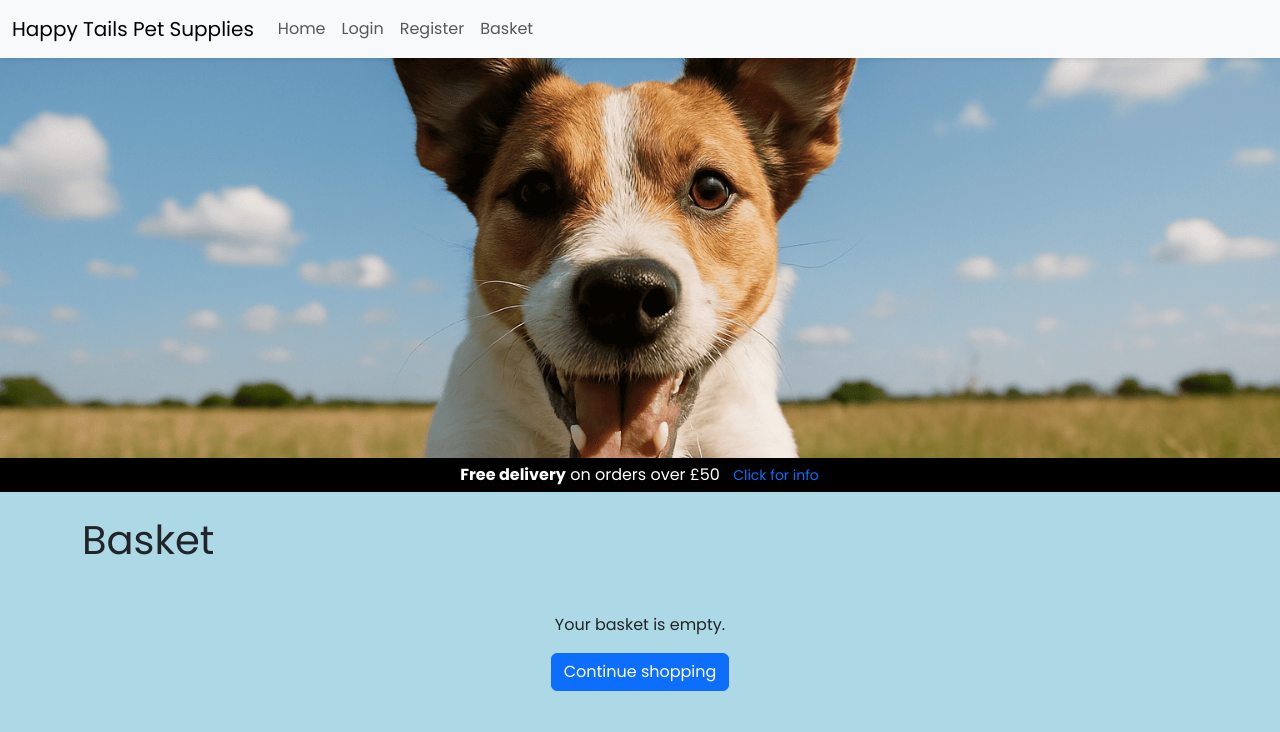
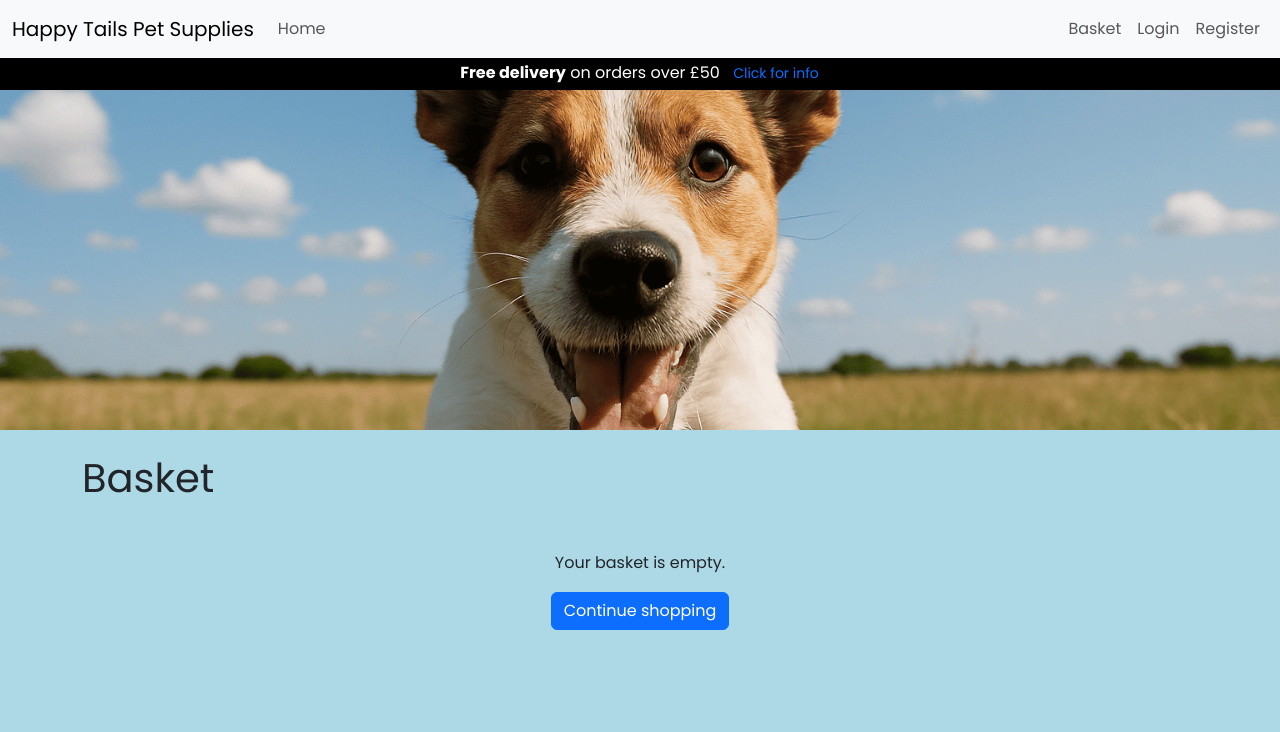
Before and after one commit to TheRealMcCall/happy_tails, a Django app: page /basket/ in a window 1280 px wide. Shown: the top 732 px of the page. Run offline with Django 3.2, Linux system fonts and the light colour scheme.

Commit message:
Style: Navbar items split into left/right groups and delivery banner moved

```diff
--- a/static/css/style.css
+++ b/static/css/style.css
@@ -4,7 +4,26 @@ body {
     line-height: 1.6;
 }
 
+.navbar.fixed-top {
+    z-index: 1200;
+}
+
+.delivery-bar {
+    position: fixed;
+    top: 56px;
+    left: 0;
+    right: 0;
+    z-index: 1150;
+    background: #000;
+    color: #fff;
+}
+
+.delivery-bar button {
+    text-decoration: none;
+}
+
 .hero {
+    margin-top: 30px;
     height: clamp(320px, 36vw, 400px);
     overflow: hidden;
 }
@@ -36,8 +55,17 @@ footer {
     margin-right: 20px;
 }
 
+.message-container {
+    position: fixed;
+    right: 0;
+    padding: 1rem;
+    top: calc(var(--nav-offset) + .5rem);
+    z-index: 1080;
+    width: min(420px, 90vw);
+}
+
 @media (max-width: 576px) {
-    #messages {
+    .message-container {
         top: auto !important;
         bottom: .75rem;
         left: 50%;
@@ -45,14 +73,3 @@ footer {
         width: 92vw !important;
     }
 }
-
-.delivery-note {
-    background-color: black;
-    color: white;
-    text-decoration: none !important;
-
-}
-
-.delivery-note button {
-    text-decoration: none;
-}
--- a/templates/base.html
+++ b/templates/base.html
@@ -26,38 +26,6 @@
 <body class="d-flex flex-column min-vh-100">
     {% include "includes/header.html" %}
 
-    <div class="text-center py-1 delivery-note">
-        <strong>Free delivery</strong> on orders over £50
-        <button class="btn btn-link btn-sm p-0 ms-2" data-bs-toggle="modal" data-bs-target="#deliveryInfo">Click for
-            info</button>
-    </div>
-
-    <aside id="messages" class="position-fixed end-0 p-3"
-        style="top: calc(var(--nav-offset, 56px) + .5rem); z-index:1080; width:min(420px, 90vw);" aria-live="polite">
-        {% if messages %}
-        {% for message in messages %}
-        <div class="alert {% if message.tags %}alert-{{ message.tags }}{% else %}alert-info{% endif %} shadow mb-2"
-            role="status">
-            {{ message }}
-        </div>
-        {% endfor %}
-        {% endif %}
-    </aside>
-
-    <div class="modal fade" id="deliveryInfo" tabindex="-1" aria-hidden="true">
-        <div class="modal-dialog modal-dialog-centered">
-            <div class="modal-content">
-                <div class="modal-header">
-                    <h2 class="modal-title">Delivery costs</h2><button type="button" class="btn-close"
-                        data-bs-dismiss="modal"></button>
-                </div>
-                <div class="modal-body">
-                    Orders over £50 qualify for free standard delivery. Under £50, delivery is £3.99.
-                </div>
-            </div>
-        </div>
-    </div>
-
     <main class="flex-fill">
         {% block content %}{% endblock %}
     </main>
--- a/templates/includes/header.html
+++ b/templates/includes/header.html
@@ -1,6 +1,6 @@
 {% load static %}
 <header>
-    <nav class="navbar sticky-top navbar-expand-lg bg-body-tertiary shadow-sm" aria-label="main menu">
+    <nav class="navbar fixed-top navbar-expand-lg bg-body-tertiary shadow-sm" aria-label="main menu">
         <div class="container-fluid">
             <a class="navbar-brand" href="{% url 'store:home' %}">Happy Tails Pet Supplies</a>
             <button class="navbar-toggler" type="button" data-bs-toggle="collapse"
@@ -10,16 +10,34 @@
             </button>
 
             <div class="collapse navbar-collapse" id="navbarSupportedContent">
+                <div class="collapse navbar-collapse" id="navbarSupportedContent">
+
                     <ul class="navbar-nav me-auto mb-2 mb-lg-0">
-
                         <li class="nav-item">
                             <a class="nav-link" href="{% url 'store:home' %}" aria-label="Go home">Home</a>
                         </li>
 
+                        {% if request.user.is_staff %}
+                        <li class="nav-item">
+                            <a class="nav-link" href="{% url 'store:manage_dashboard' %}"
+                                aria-label="Go to product management page">Product Management</a>
+                        </li>
+                        <li class="nav-item">
+                            <a class="nav-link" href="/admin/" aria-label="Go to admin page">Admin</a>
+                        </li>
+                        {% endif %}
+                    </ul>
+
+                    <ul class="navbar-nav ms-auto mb-2 mb-lg-0">
+                        <li class="nav-item">
+                            <a class="nav-link" href="{% url 'basket:view_basket' %}"
+                                aria-label="View basket page">Basket</a>
+                        </li>
+
                         {% if user.is_authenticated %}
                         <li class="nav-item">
-                        <a class="nav-link" href="{% url 'profiles:profile' %}" aria-label="Go to my account page">My
-                            Account</a>
+                            <a class="nav-link" href="{% url 'profiles:profile' %}"
+                                aria-label="Go to my account page">My Account</a>
                         </li>
                         <li class="nav-item">
                             <a class="nav-link" href="{% url 'account_logout' %}"
@@ -35,28 +53,35 @@
                                 aria-label="Register an account">Register</a>
                         </li>
                         {% endif %}
-
-                    {% if request.user.is_staff %}
-                    <li class="nav-item">
-                        <a class="nav-link" href="{% url 'store:manage_dashboard' %}"
-                            aria-label="Go to product management page">Product Management</a>
-                    </li>
-                    <li class="nav-item">
-                        <a class="nav-link" href="/admin/" aria-label="Go to admin page">Admin</a>
-                    </li>
-                    {% endif %}
-
-                    <li class="nav-item">
-                        <a class="nav-link" href="{% url 'basket:view_basket' %}"
-                            aria-label="View basket page">Basket</a>
-                    </li>
                     </ul>
                 </div>
+    </nav>
+
+    <aside class="delivery-bar">
+        <div class="container-fluid text-center py-1">
+            <strong>Free delivery</strong> on orders over £50
+            <button class="btn btn-link btn-sm p-0 ms-2" data-bs-toggle="modal" data-bs-target="#deliveryInfo">
+                Click for info
+            </button>
         </div>
-    </nav>
+    </aside>
+
+    <div class="modal fade" id="deliveryInfo" tabindex="-1" aria-hidden="true">
+        <div class="modal-dialog modal-dialog-centered">
+            <div class="modal-content">
+                <div class="modal-header">
+                    <h2 class="modal-title">Delivery costs</h2><button type="button" class="btn-close"
+                        data-bs-dismiss="modal"></button>
+                </div>
+                <div class="modal-body">
+                    Orders over £50 qualify for free standard delivery. Under £50, delivery is £3.99.
+                </div>
+            </div>
+        </div>
+    </div>
+
 
     <div class="hero">
         <img src="{% static 'images/hero_dog.png' %}" alt="Hero banner for Happy Tails Pet Supplies" class="hero-image">
     </div>
-
 </header>
```
Lines whose indentation alone changed are shown as unchanged.
